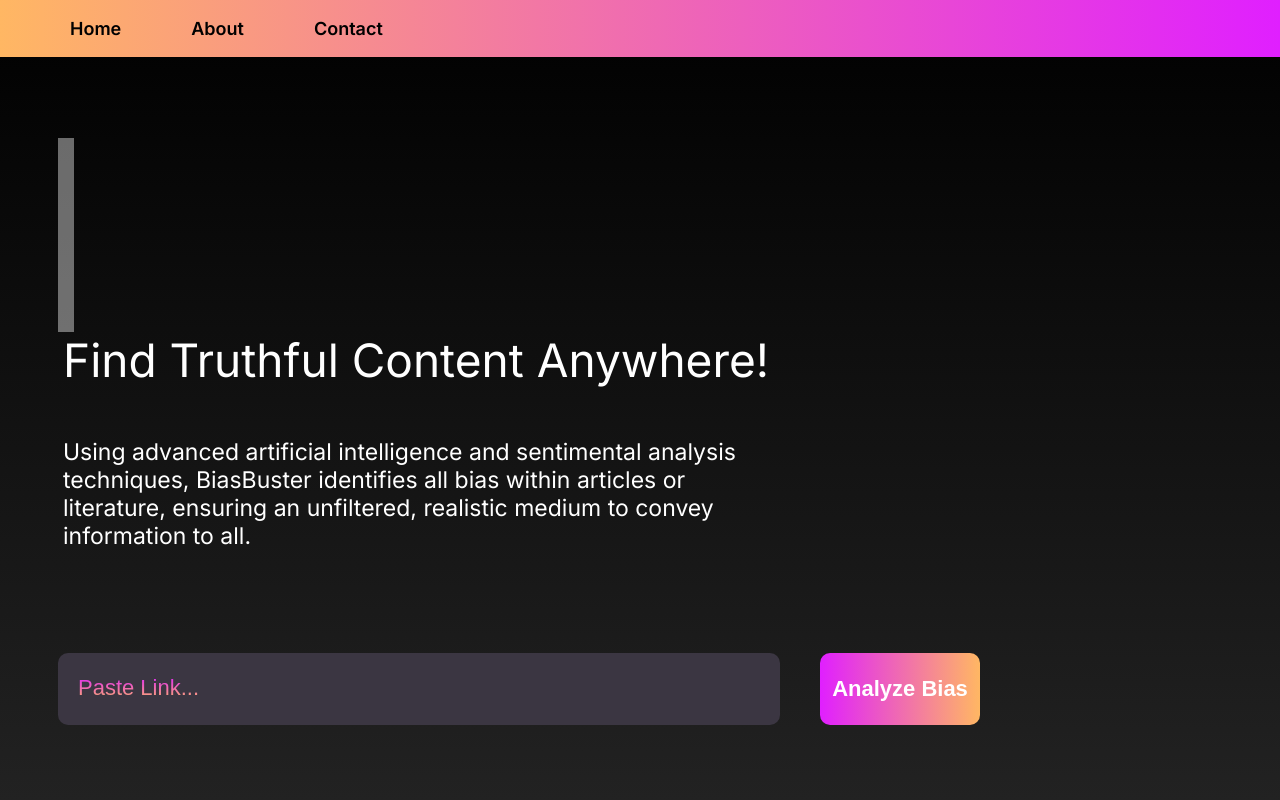
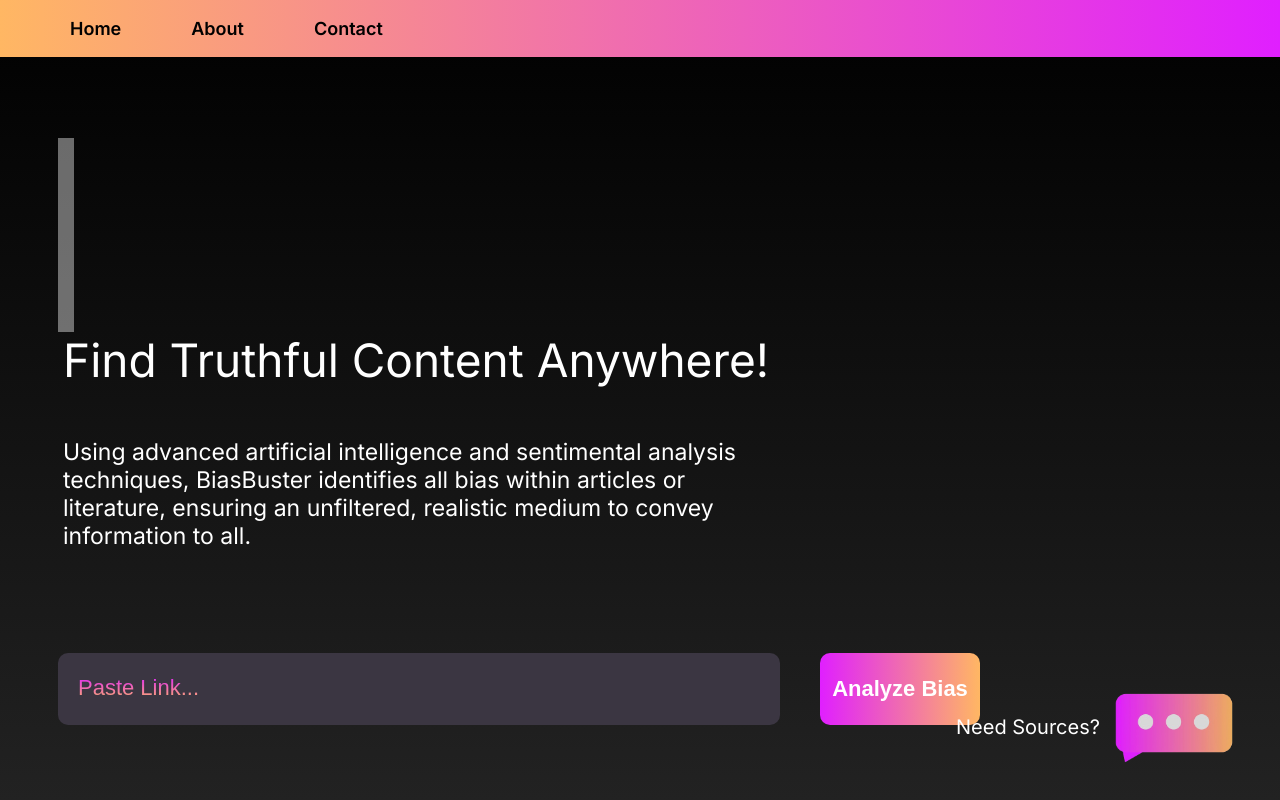
Before and after one commit to Saharsha-N/Newspaper_Detection, a plain HTML site: page templates/test.html in a window 1280 px wide. Drawn offline with Linux system fonts and the light colour scheme.

Commit message:
chat preview

```diff
--- a/templates/index.css
+++ b/templates/index.css
@@ -25,6 +25,7 @@
     margin-left: 70px;
     font-size: 18px;
     transition: color 0.5s;
+    cursor: pointer;
 }
 
 .navbar p:hover{
@@ -126,8 +127,30 @@
     font-weight: 600;
     background-image: linear-gradient(to right, rgba(224, 31, 255, 1), rgba(255, 183, 99, 1));
     transition: width 0.6s;
+    cursor: pointer;
 }
 
 .submit-btn:hover{
+    width: 200px;
+}
+
+.bot-prev{
+    display: flex;
+    color: white;
+    font-size: 20px;
+    align-items: center;
+    position: absolute;
+    bottom: 30px;
+    right: 30px;
+}
+
+.bot-prev img{
+    width: 150px;
+    cursor: pointer;
+    transition: width 0.5s;
+}
+
+
+.bot-prev img:hover{
     width: 180px;
 }
--- a/templates/test.html
+++ b/templates/test.html
@@ -31,4 +31,9 @@
         <button class="submit-btn" type="submit">Analyze Bias</button>
     </div>
 
+    <div class="bot-prev">
+        <p>Need Sources?</p>
+        <img src="chat-logo.png" alt="Chat with BiasBuster!">
+    </div>
+
 </html>
```
Also changed, not shown: templates/chat-logo.png (added), templates/home-icon.png (added).
